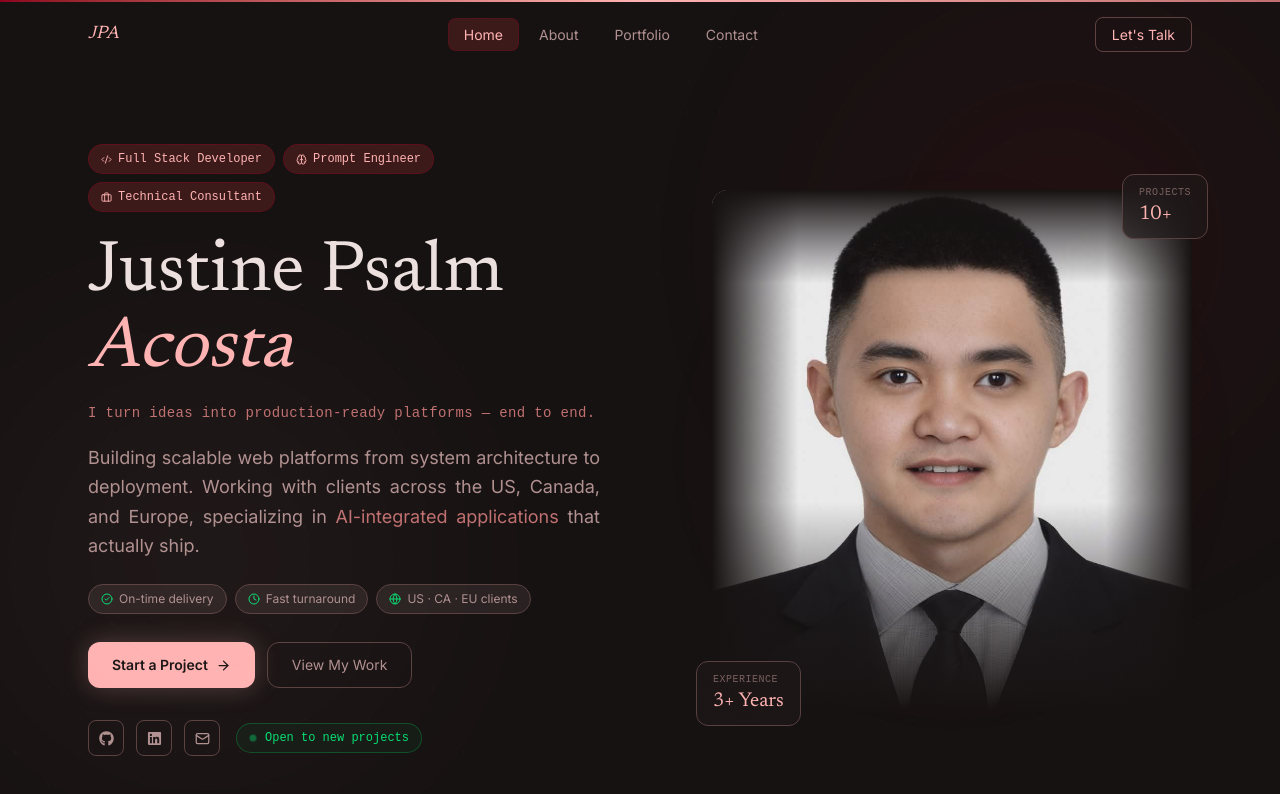
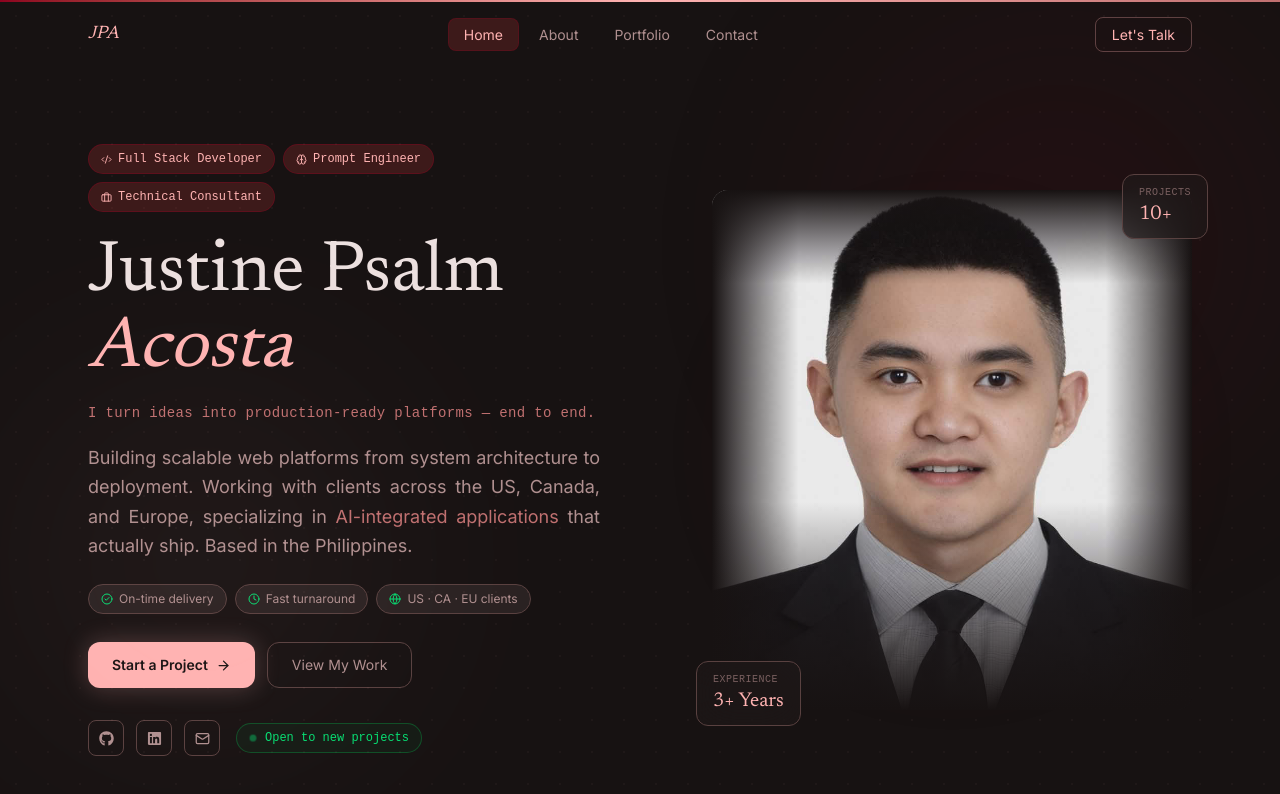
Before and after one commit to Shimmerew23/myPortfolioV1, a Next.js app: page / in a window 1280 px wide. Shown: the top 794 px of the page. Built offline with nearby package versions, Linux system fonts and the light colour scheme.

Commit message:
Update HeroSection.tsx

```diff
--- a/src/components/home/HeroSection.tsx
+++ b/src/components/home/HeroSection.tsx
@@ -104,7 +104,7 @@ export default function HeroSection() {
             deployment. Working with clients across the US, Canada, and Europe,
             specializing in{" "}
             <span className="text-primary-muted">AI-integrated applications</span>{" "}
-            that actually ship.
+            that actually ship. Based in the Philippines.
           </motion.p>
 
           {/* Trust chips */}
```
